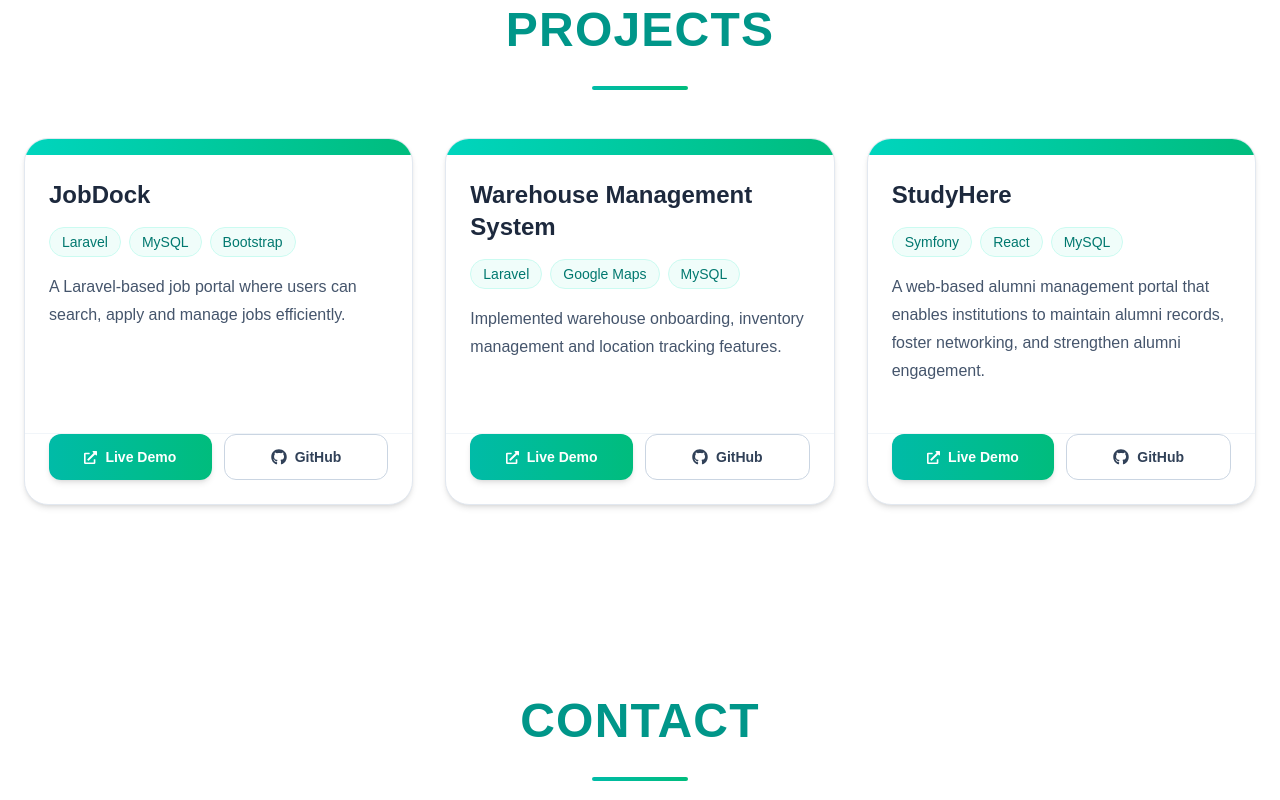
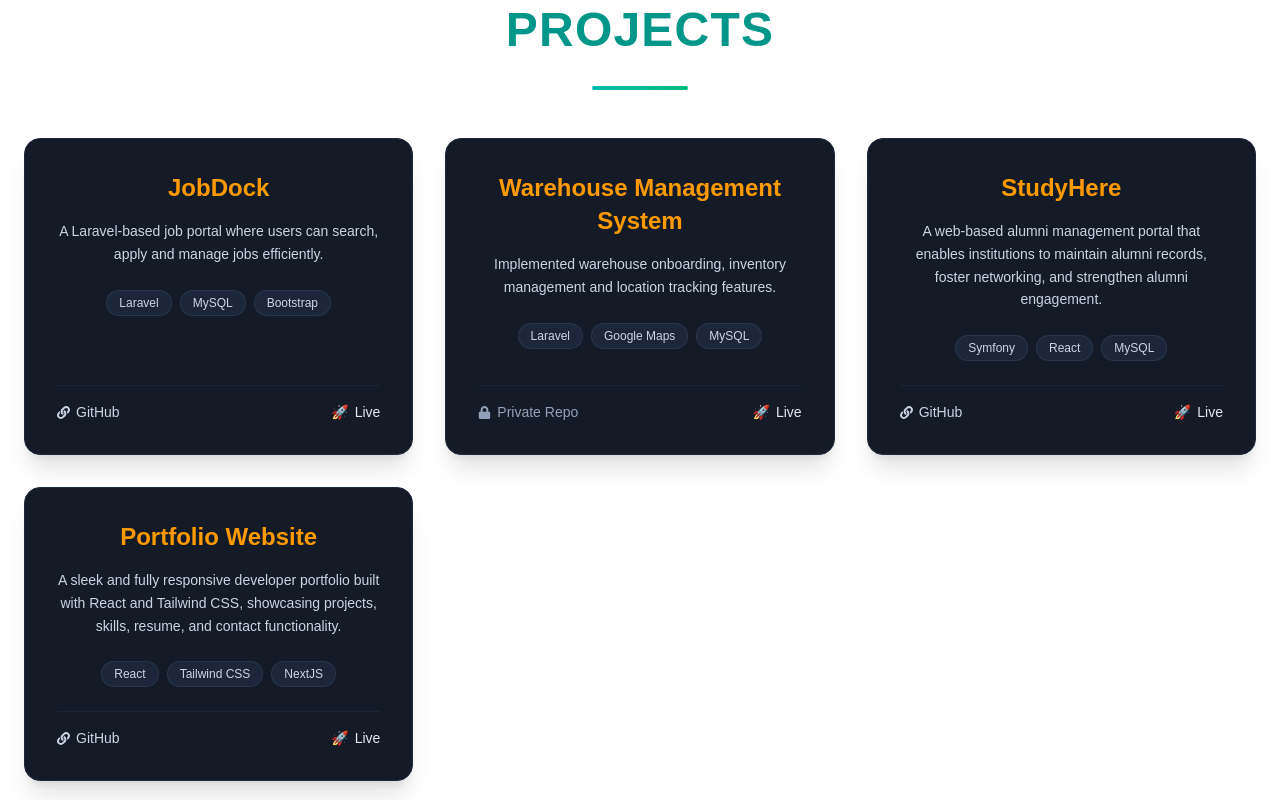
Before and after one commit to namansainiii/portfolio, a Next.js app: page / in a window 1280 px wide. Shown: the part 3820-4620 px from the top of the page. Built offline with nearby package versions, Linux system fonts and the light colour scheme.

Commit message:
Update Projects.jsx

```diff
--- a/src/components/Projects.jsx
+++ b/src/components/Projects.jsx
@@ -1,55 +1,43 @@
-import { FaGithub, FaExternalLinkAlt } from "react-icons/fa";
+import { FaLock, FaLink } from "react-icons/fa";
 
 export default function Projects() {
   const projects = [
-    // {
-    //   title: "AlmaCircle",
-    //   tech: ["Symfony", "React", "MySQL"],
-    //   description:
-    //     "A web-based alumni management portal that enables institutions to maintain alumni records, foster networking, and strengthen alumni engagement.",
-    //   github: "https://github.com/namansainiii/AlmaCircle",
-    //   live: "https://almacircle.com",
-    // },
-    // {
-    //   title: "School ERP System",
-    //   tech: ["PHP", "CodeIgniter", "MySQL"],
-    //   description:
-    //     "Worked on Admissions, Examinations, Dashboard and Pre-Admission modules used by schools.",
-    //   github: "https://github.com/namansainiii/School-ERP",
-    //   live: "https://school-erp-demo.com",
-    // },
     {
       title: "JobDock",
       tech: ["Laravel", "MySQL", "Bootstrap"],
       description:
         "A Laravel-based job portal where users can search, apply and manage jobs efficiently.",
-      github: "https://github.com/namansainiii/JobDock",
+      github: "https://github.com/namansainiii/jobdock",
       live: "https://jobdock.org/",
+      isPrivate: false,
     },
     {
       title: "Warehouse Management System",
       tech: ["Laravel", "Google Maps", "MySQL"],
       description:
         "Implemented warehouse onboarding, inventory management and location tracking features.",
-      github: "https://github.com/namansainiii/Warehouse-Management",
+      github: null,
       live: "https://downloadappshere.online/",
+      isPrivate: true,
     },
     {
       title: "StudyHere",
       tech: ["Symfony", "React", "MySQL"],
       description:
         "A web-based alumni management portal that enables institutions to maintain alumni records, foster networking, and strengthen alumni engagement.",
-      github: "https://github.com/namansainiii/AlmaCircle",
-      live: "https://studyhere-48lj.onrender.com",
+      github: "https://github.com/namansainiii/studyHere",
+      live: "https://github.com/namansainiii/studyHere",
+      isPrivate: false,
     },
-    // {
-    //   title: "School ERP System",
-    //   tech: ["PHP", "CodeIgniter", "MySQL"],
-    //   description:
-    //     "Worked on Admissions, Examinations, Dashboard and Pre-Admission modules used by schools.",
-    //   github: "https://github.com/namansainiii/School-ERP",
-    //   live: "https://school-erp-demo.com",
-    // },
+    {
+      title: "Portfolio Website",
+      tech: ["React", "Tailwind CSS", "NextJS"],
+      description:
+        "A sleek and fully responsive developer portfolio built with React and Tailwind CSS, showcasing projects, skills, resume, and contact functionality.",
+      github: "https://github.com/namansainiii/portfolio",
+      live: "https://github.com/namansainiii/portfolio",
+      isPrivate: false,
+    },
   ];
 
   return (
@@ -65,60 +53,62 @@ export default function Projects() {
           {projects.map((project) => (
             <div
               key={project.title}
-              className="bg-white dark:bg-slate-900 rounded-3xl overflow-hidden border border-slate-200 dark:border-slate-800 shadow-md hover:shadow-2xl hover:-translate-y-2 transition-all duration-300 flex flex-col justify-between"
+              className="bg-[#151b26] dark:bg-slate-900 rounded-2xl p-6 md:p-8 border border-slate-800 shadow-xl hover:shadow-2xl hover:-translate-y-1.5 transition-all duration-300 flex flex-col justify-between"
             >
               <div>
-                {/* Project Header Bar */}
-                <div className="h-4 bg-gradient-to-r from-teal-400 to-emerald-500"></div>
-
-                <div className="p-6">
                 {/* Title */}
-                  <h3 className="text-2xl font-bold text-slate-800 dark:text-slate-100 mb-4">
+                <h3 className="text-xl md:text-2xl font-bold text-amber-500 dark:text-amber-400 text-center mb-4 leading-snug">
                   {project.title}
                 </h3>
 
+                {/* Description */}
+                <p className="text-slate-300 dark:text-slate-300 text-center text-sm leading-relaxed mb-6">
+                  {project.description}
+                </p>
+
                 {/* Tech Stack */}
-                  <div className="flex flex-wrap gap-2 mb-4">
+                <div className="flex flex-wrap justify-center gap-2 mb-6">
                   {project.tech.map((tech) => (
                     <span
                       key={tech}
-                        className="px-3 py-1 rounded-full bg-teal-50 dark:bg-teal-950/60 text-teal-700 dark:text-teal-300 text-sm font-medium border border-teal-100 dark:border-teal-900/50"
+                      className="px-3 py-1 rounded-full bg-slate-800/90 text-slate-300 text-xs font-medium border border-slate-700/60"
                     >
                       {tech}
                     </span>
                   ))}
                 </div>
-
-                  {/* Description */}
-                  <p className="text-slate-600 dark:text-slate-300 leading-7 mb-6">
-                    {project.description}
-                  </p>
-                </div>
               </div>
 
-              {/* Bottom GitHub & Live Demo Action Section */}
-              <div className="p-6 pt-0 border-t border-slate-100 dark:border-slate-800/80 mt-auto flex gap-3">
+              {/* Bottom Actions Row */}
+              <div className="pt-4 border-t border-slate-800/80 mt-auto flex items-center justify-between text-sm font-medium">
+                {project.isPrivate ? (
+                  <span className="flex items-center gap-1.5 text-slate-400 font-normal">
+                    <FaLock size={13} className="text-slate-400" />
+                    <span>Private Repo</span>
+                  </span>
+                ) : project.github ? (
+                  <a
+                    href={project.github}
+                    target="_blank"
+                    rel="noopener noreferrer"
+                    className="flex items-center gap-1.5 text-slate-300 hover:text-white transition duration-200"
+                  >
+                    <FaLink size={13} />
+                    <span>GitHub</span>
+                  </a>
+                ) : (
+                  <span></span>
+                )}
+
                 {project.live && (
                   <a
                     href={project.live}
                     target="_blank"
                     rel="noopener noreferrer"
-                    className="flex-1 px-4 py-3 rounded-xl bg-gradient-to-r from-teal-500 to-emerald-500 hover:from-teal-600 hover:to-emerald-600 text-white font-semibold text-sm flex items-center justify-center gap-2 transition duration-300 shadow-md hover:shadow-lg hover:scale-[1.02]"
+                    className="flex items-center gap-1.5 text-slate-200 hover:text-amber-400 transition duration-200 font-medium"
                   >
-                    <FaExternalLinkAlt size={13} />
-                    <span>Live Demo</span>
-                  </a>
-                )}
-
-                {project.github && (
-                  <a
-                    href={project.github}
-                    target="_blank"
-                    rel="noopener noreferrer"
-                    className="flex-1 px-4 py-3 rounded-xl border border-slate-300 dark:border-slate-700 text-slate-700 dark:text-slate-200 font-semibold text-sm flex items-center justify-center gap-2 hover:bg-slate-50 dark:hover:bg-slate-800 transition duration-300 hover:scale-[1.02]"
-                  >
-                    <FaGithub size={16} />
-                    <span>GitHub</span>
+                    <span>🚀</span>
+                    <span>Live</span>
                   </a>
                 )}
               </div>
```
Lines whose indentation alone changed are shown as unchanged.
